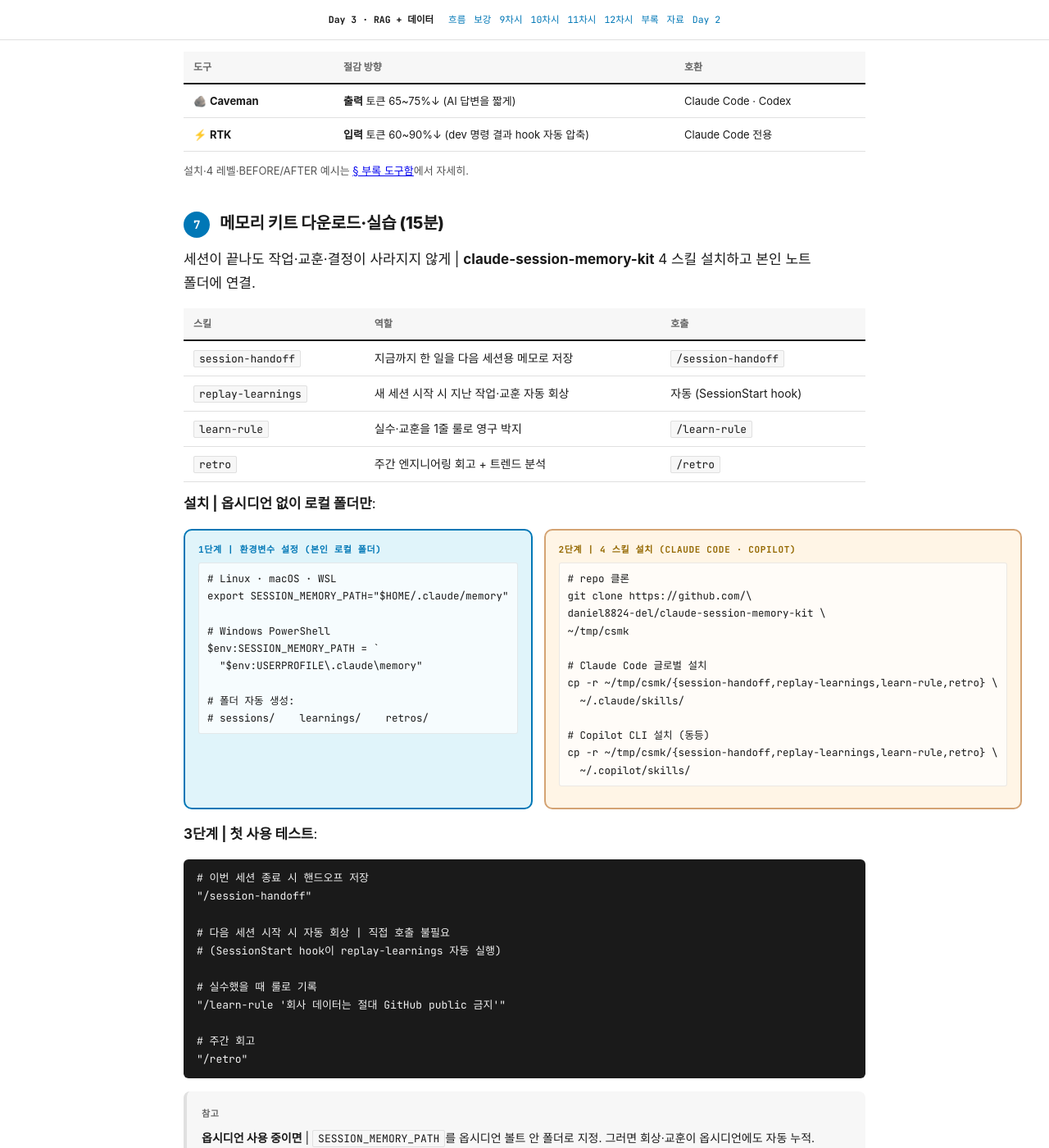
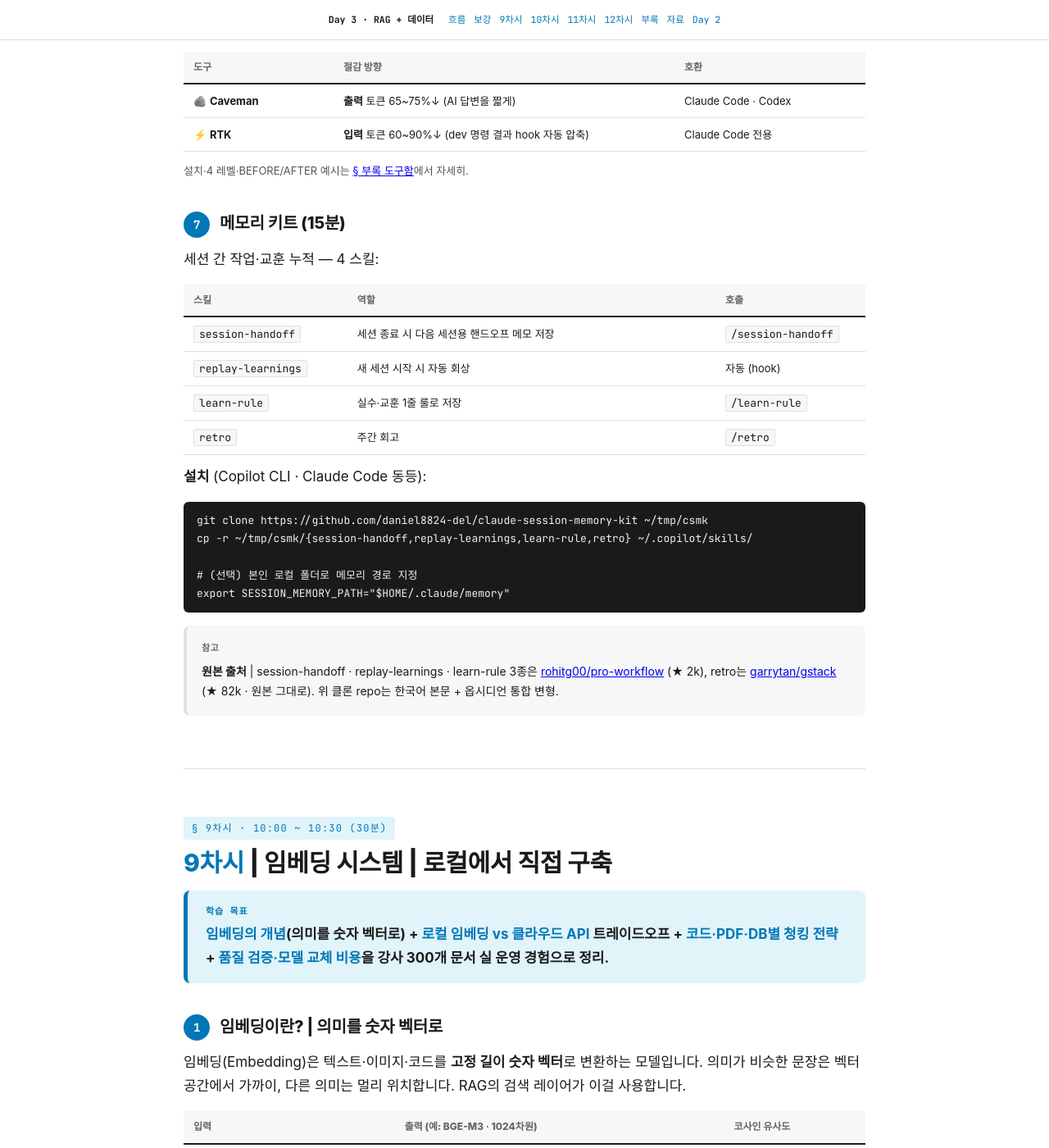
Before and after one commit to daniel8824-del/rag-day3, a Jekyll site: the page docs/index.html, which Jekyll copies as it is, in a window 1280 px wide and 1400 px high, scrolled down 8089 px. Shown: the whole window at 82% size. Built offline with Jekyll 4.4.1, drawn with Linux system fonts in a browser that asks for light colours; some web fonts are replaced; some of the changed text lies outside the part shown.

Commit message:
§7 메모리 키트 단순화 + 원본 출처 명시
기존: 4 스킬 표 + 1·2·3단계 설치 + 첫 사용 테스트 + 옵시디언 안내 (너무 자세)
정정: 4 스킬 표 (font-size 13px) + 설치 1박스 + 원본 출처 1박스

원본 출처 추가:
- session-handoff · replay-learnings · learn-rule → rohitg00/pro-workflow (★ 2k)
- retro → garrytan/gstack (★ 82k · 원본 그대로)
- 사용자 본인 repo는 한국어 본문 + 옵시디언 통합 변형

Co-Authored-By: Claude Opus 4.7 (1M context) <noreply@anthropic.com>

```diff
--- a/docs/index.html
+++ b/docs/index.html
@@ -877,65 +877,29 @@ $B screenshot /tmp/login-success.png
 
   <p style="font-size:13px;color:#555;">설치·4 레벨·BEFORE/AFTER 예시는 <a href="#meta">§ 부록 도구함</a>에서 자세히.</p>
 
-  <h3><span class="step-num">7</span>메모리 키트 다운로드·실습 (15분)</h3>
-  <p>세션이 끝나도 작업·교훈·결정이 사라지지 않게 | <strong>claude-session-memory-kit</strong> 4 스킬 설치하고 본인 노트 폴더에 연결.</p>
-
-  <table>
+  <h3><span class="step-num">7</span>메모리 키트 (15분)</h3>
+  <p>세션 간 작업·교훈 누적 — 4 스킬:</p>
+
+  <table style="font-size:13px;">
+    <colgroup><col style="width:24%;"><col style="width:54%;"><col style="width:22%;"></colgroup>
     <thead><tr><th>스킬</th><th>역할</th><th>호출</th></tr></thead>
     <tbody>
-      <tr><td><code class="inline">session-handoff</code></td><td>지금까지 한 일을 다음 세션용 메모로 저장</td><td><code class="inline">/session-handoff</code></td></tr>
-      <tr><td><code class="inline">replay-learnings</code></td><td>새 세션 시작 시 지난 작업·교훈 자동 회상</td><td>자동 (SessionStart hook)</td></tr>
-      <tr><td><code class="inline">learn-rule</code></td><td>실수·교훈을 1줄 룰로 영구 박지</td><td><code class="inline">/learn-rule</code></td></tr>
-      <tr><td><code class="inline">retro</code></td><td>주간 엔지니어링 회고 + 트렌드 분석</td><td><code class="inline">/retro</code></td></tr>
+      <tr><td><code class="inline">session-handoff</code></td><td>세션 종료 시 다음 세션용 핸드오프 메모 저장</td><td><code class="inline">/session-handoff</code></td></tr>
+      <tr><td><code class="inline">replay-learnings</code></td><td>새 세션 시작 시 자동 회상</td><td>자동 (hook)</td></tr>
+      <tr><td><code class="inline">learn-rule</code></td><td>실수·교훈 1줄 룰로 저장</td><td><code class="inline">/learn-rule</code></td></tr>
+      <tr><td><code class="inline">retro</code></td><td>주간 회고</td><td><code class="inline">/retro</code></td></tr>
     </tbody>
   </table>
 
-  <p><strong>설치 | 옵시디언 없이 로컬 폴더만</strong>:</p>
-  <div class="dual-track">
-    <div class="track instr">
-      <div class="track-h">1단계 | 환경변수 설정 (본인 로컬 폴더)</div>
-      <pre># Linux · macOS · WSL
-export SESSION_MEMORY_PATH="$HOME/.claude/memory"
-
-# Windows PowerShell
-$env:SESSION_MEMORY_PATH = `
-  "$env:USERPROFILE\.claude\memory"
-
-# 폴더 자동 생성:
-# sessions/    learnings/    retros/</pre>
-    </div>
-    <div class="track stu">
-      <div class="track-h">2단계 | 4 스킬 설치 (Claude Code · Copilot)</div>
-      <pre># repo 클론
-git clone https://github.com/\
-daniel8824-del/claude-session-memory-kit \
-~/tmp/csmk
-
-# Claude Code 글로벌 설치
-cp -r ~/tmp/csmk/{session-handoff,replay-learnings,learn-rule,retro} \
-  ~/.claude/skills/
-
-# Copilot CLI 설치 (동등)
-cp -r ~/tmp/csmk/{session-handoff,replay-learnings,learn-rule,retro} \
-  ~/.copilot/skills/</pre>
-    </div>
-  </div>
-
-  <p><strong>3단계 | 첫 사용 테스트</strong>:</p>
-  <pre style="background:#1a1a1a;color:#f0f0f0;padding:12px 16px;border-radius:6px;font-size:13px;"># 이번 세션 종료 시 핸드오프 저장
-"/session-handoff"
-
-# 다음 세션 시작 시 자동 회상 | 직접 호출 불필요
-# (SessionStart hook이 replay-learnings 자동 실행)
-
-# 실수했을 때 룰로 기록
-"/learn-rule '회사 데이터는 절대 GitHub public 금지'"
-
-# 주간 회고
-"/retro"</pre>
+  <p><strong>설치</strong> (Copilot CLI · Claude Code 동등):</p>
+  <pre style="background:#1a1a1a;color:#f0f0f0;padding:12px 16px;border-radius:6px;font-size:13px;">git clone https://github.com/daniel8824-del/claude-session-memory-kit ~/tmp/csmk
+cp -r ~/tmp/csmk/{session-handoff,replay-learnings,learn-rule,retro} ~/.copilot/skills/
+
+# (선택) 본인 로컬 폴더로 메모리 경로 지정
+export SESSION_MEMORY_PATH="$HOME/.claude/memory"</pre>
 
   <div class="reference">
-    <p><strong>옵시디언 사용 중이면</strong> | <code class="inline">SESSION_MEMORY_PATH</code>를 옵시디언 볼트 안 폴더로 지정. 그러면 회상·교훈이 옵시디언에도 자동 누적. <strong>옵시디언 X 사용자</strong>는 일반 로컬 폴더로 OK. 둘 다 똑같이 작동.</p>
+    <p><strong>원본 출처</strong> | session-handoff · replay-learnings · learn-rule 3종은 <a href="https://github.com/rohitg00/pro-workflow" target="_blank">rohitg00/pro-workflow</a> (★ 2k), retro는 <a href="https://github.com/garrytan/gstack" target="_blank">garrytan/gstack</a> (★ 82k · 원본 그대로). 위 클론 repo는 한국어 본문 + 옵시디언 통합 변형.</p>
   </div>
 </section>
 
```
